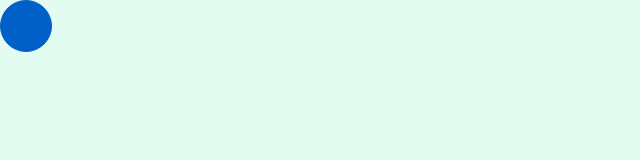
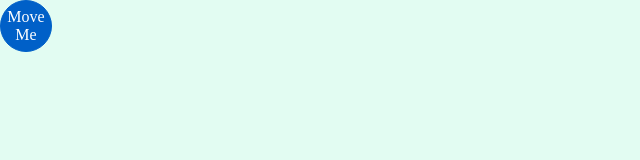
Before and after one commit to pociust/menu-drag, a plain HTML site: page index.html in a window 1280 px wide. Shown: the full height of the page, 0-640 px from the left. Drawn offline with Linux system fonts and the light colour scheme.

Commit message:
added div with flexbox to center content inside div

```diff
--- a/index.html
+++ b/index.html
@@ -8,7 +8,9 @@
 </head>
 <body>
   <div class="container">
-    <div class="moveable-icon"></div>
+    <div class="moveable-icon">
+      <div>Move Me</div>
+    </div>
   </div>
 
 <script src="app.js"></script>
--- a/styles.css
+++ b/styles.css
@@ -7,13 +7,20 @@ body {
 .container {
   height: 100vh;
   width: 100vw;
+  position: relative;
   background-color: #e2fcf2;
 }
 
 .moveable-icon {
   height: 50px;
   width: 50px;
+  display: flex;
+  align-items: center;
+  justify-content: center;
+  text-align: center;
+  color: white;
   background-color: #0060c8;
   border: 1px solid #0060c8;
+  position: absolute;
   border-radius: 100%;
 }
```
